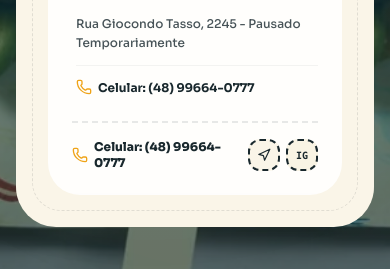
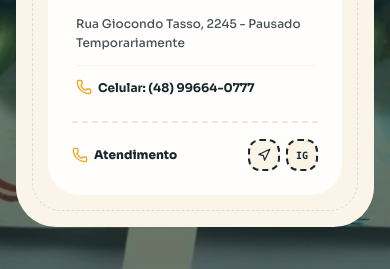
Before and after one commit to HenriqueHintz/El-Floripa-Chicano, a React (Vite) app: page / in a window 390 px wide. Shown: the part 6920-7189 px from the top of the page. Built offline with nearby package versions, Linux system fonts and the light colour scheme; no server answers.

Commit message:
fix(units): remove duplicate phone in Laguna card keeping primary info

```diff
--- a/src/components/Units.tsx
+++ b/src/components/Units.tsx
@@ -136,7 +136,7 @@ export const Units: React.FC = () => {
                       className="flex items-center gap-1.5 text-xs font-black text-[#001219] hover:text-[#CA6702] transition-colors"
                     >
                       <Phone className="w-4 h-4 text-[#EE9B00] shrink-0" />
-                      <span>Celular: (48) 99664-0777</span>
+                      <span>Atendimento</span>
                     </a>
 
                     <div className="flex items-center gap-1.5">
```
